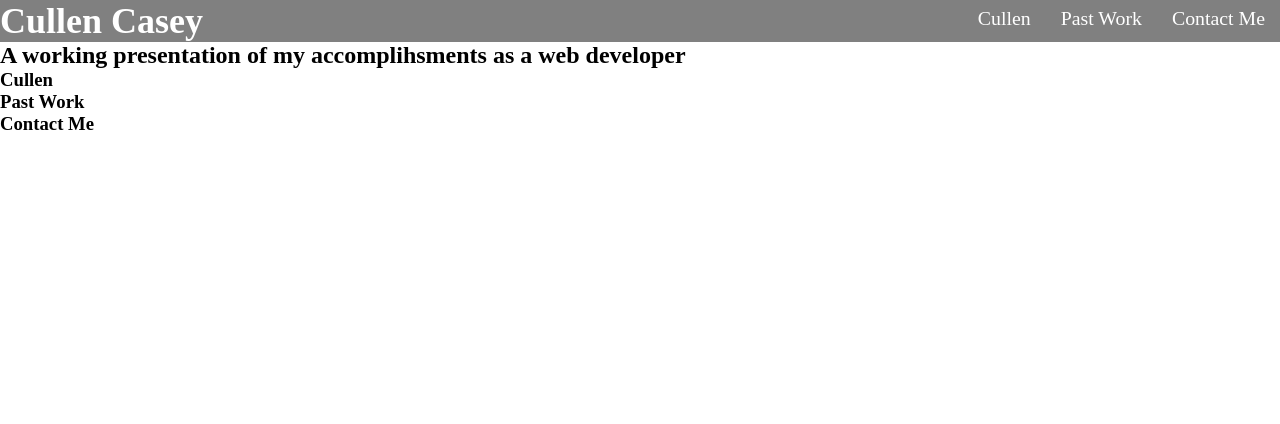
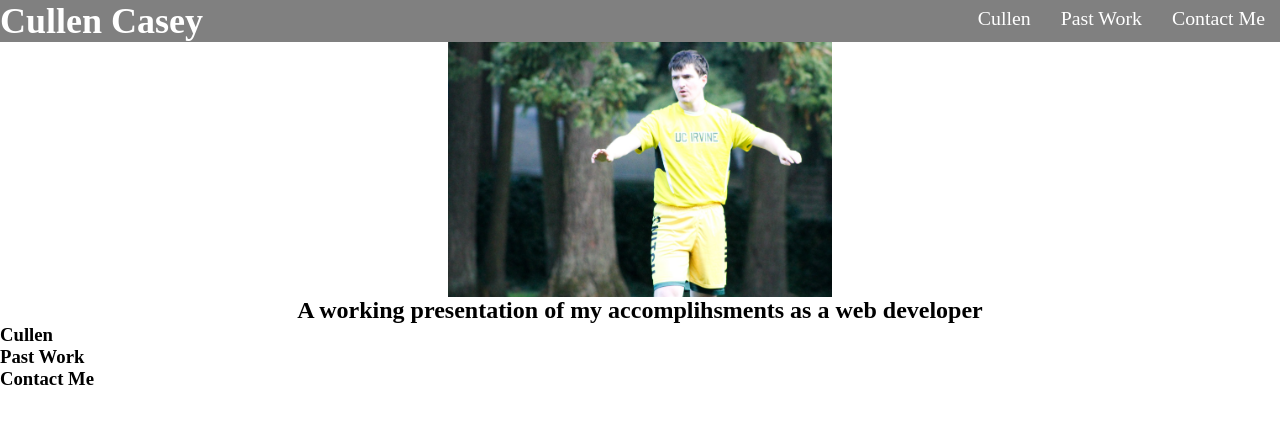
Before and after one commit to TheAltoidian/Professional_Portfolio, a plain HTML site: page index.html in a window 1280 px wide. Drawn offline with Linux system fonts and the light colour scheme.

Commit message:
hero styled

```diff
--- a/assets/css/style.css
+++ b/assets/css/style.css
@@ -43,3 +43,20 @@ header nav ul li a {
     padding: 10px 15px;
     font-size: 1.55vw;
 }
+
+/* Hero Style */
+/* .hero {
+    background-image: url("../images/snitch\ full.jpg");
+    background-size: cover;
+    background-position: center;
+} */
+
+.hero img {
+    display: block;
+    margin-left: auto;
+    margin-right: auto;
+}
+
+.hero h2 {
+    text-align: center;
+}
--- a/index.html
+++ b/index.html
@@ -25,7 +25,8 @@
     </header>
 
     <!-- Hero -->
-    <section id="hero">
+    <section class="hero">
+        <img src="./assets/images/snitch full.jpg" alt="Cullen ready for action" width="30%" height="30%">
         <h2>A working presentation of my accomplihsments as a web developer</h2>
     </section>
 
```
Also changed, not shown: assets/images/snitch full.jpg (added).
